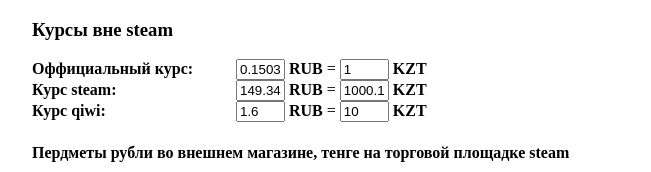
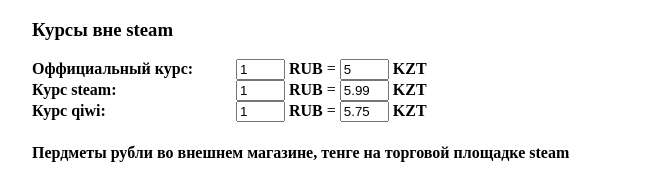
Before and after one commit to rejedai/steam-calc, a plain HTML site: page index.html in a window 1280 px wide. Shown: the top 172 px of the page, without its empty margins (208-859 px from the left). Drawn offline with Linux system fonts and the light colour scheme.

Commit message:
Обновление курса

```diff
--- a/index.html
+++ b/index.html
@@ -61,14 +61,14 @@
     }
 
     function on_load() {
-        document.getElementById("official_rub").value = 0.1503;
-        document.getElementById("official_kzt").value = 1;
+        document.getElementById("official_rub").value = 1;
+        document.getElementById("official_kzt").value = 5,98;
 
-        document.getElementById("steam_rub").value = 149.34;
-        document.getElementById("steam_kzt").value = 1000.10;
+        document.getElementById("steam_rub").value = 1;
+        document.getElementById("steam_kzt").value = 5.99;
 
-        document.getElementById("qiwi_rub").value = 1.60;
-        document.getElementById("qiwi_kzt").value = 10;
+        document.getElementById("qiwi_rub").value = 1;
+        document.getElementById("qiwi_kzt").value = 5.75;
 
         for(let number = item_count; number > 0; number--)
             document.getElementById("add_new").insertAdjacentHTML('afterend', "<div>\n" +
```
